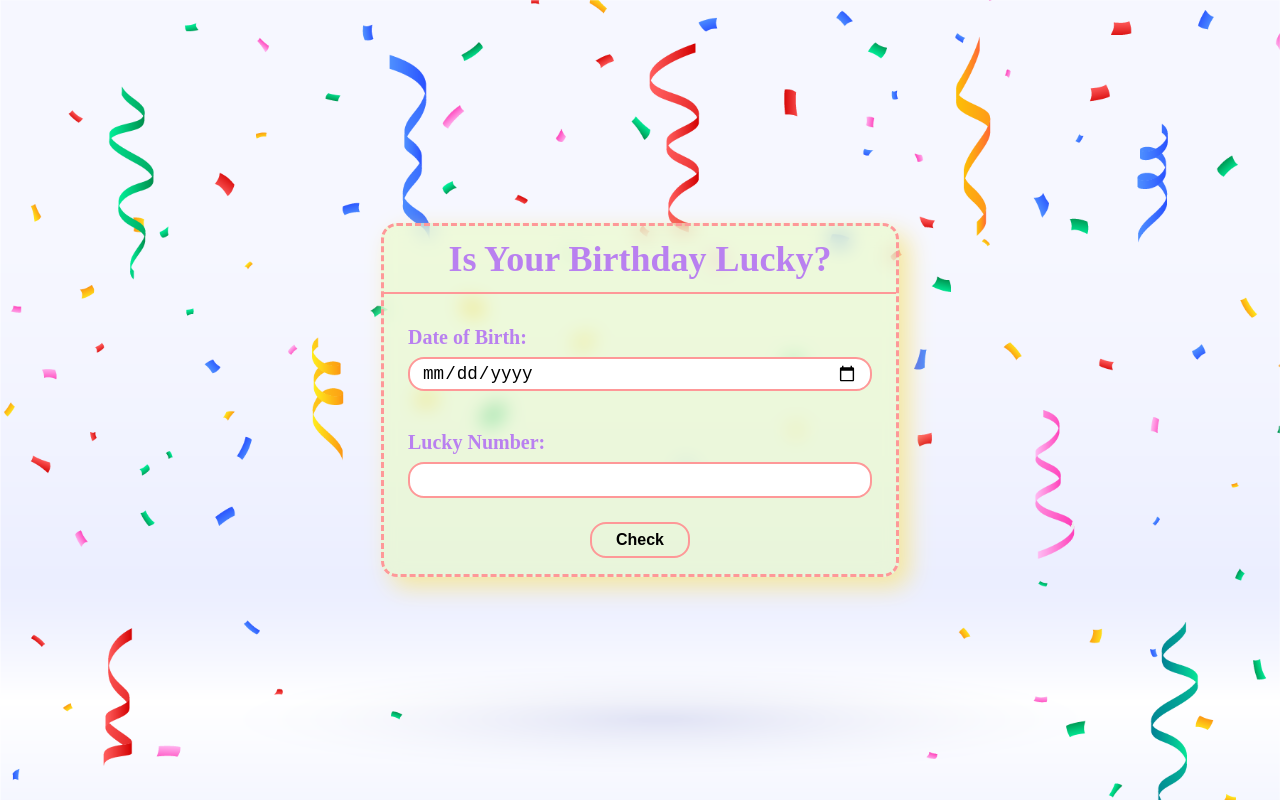
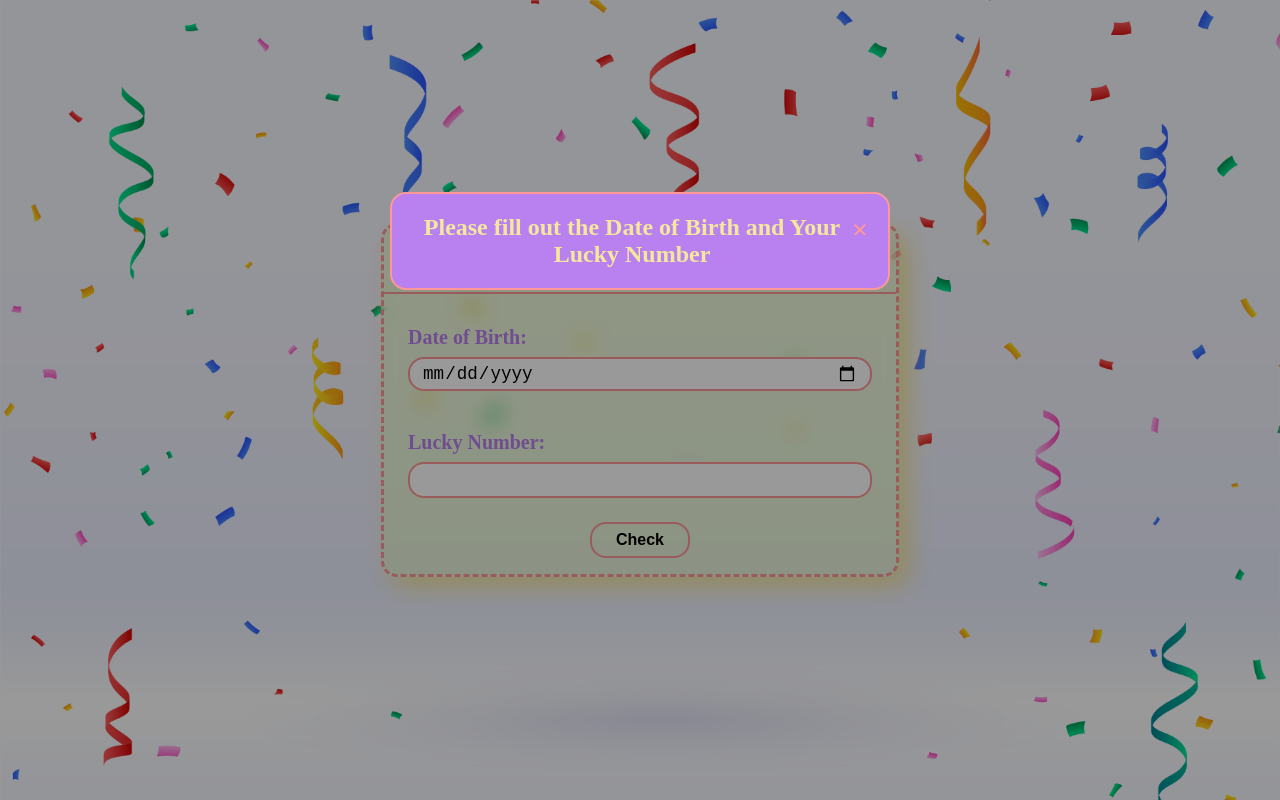
Before and after one commit to keshavkumar-in/neogCamp-isYourBirthdayLucky-app, a website: page index.html in a window 1280 px wide. Both pictures are taken after a click on the button "Check". Drawn offline with Linux system fonts and the light colour scheme.

Commit message:
feat: app working as expected

```diff
--- a/app.js
+++ b/app.js
@@ -0,0 +1,50 @@
+const dateOfBirth = document.querySelector("#TxtDob");
+const luckyNumber = document.querySelector("#TxtLuckyNo");
+
+const modal = document.querySelector("#modal");
+const modalBody = document.querySelector("#modalBody");
+const close = document.querySelector(".close");
+
+const checkBtn = document.querySelector("#checkBtn");
+
+const checkBirthdateIsLucky = () => {
+  const dob = dateOfBirth.value;
+  const number = luckyNumber.value;
+  const sum = calculateSum(dob);
+
+  if (dob === "" || number === "") {
+    modalBody.innerHTML = `<div><h2>Please fill out the Date of Birth and Your Lucky Number</h2></div>`;
+    modal.style.display = "block";
+  } else {
+    if (sum % number === 0) {
+      modalBody.innerHTML = `<div><img src="./Happy.gif" width="100%"/></div><div><h2>WooHoo! Your birthday is lucky!!</h2></div>`;
+      modal.style.display = "block";
+    } else {
+      modalBody.innerHTML = `<div><img src="./Sad.gif" width="80%"/></div><div><h2>Ohoo! Your birthday is not lucky!!</h2></div>`;
+      modal.style.display = "block";
+    }
+  }
+};
+
+const calculateSum = (dob) => {
+  dob = dob.replaceAll("-", "");
+  let sum = 0;
+  for (let i = 0; i < dob.length; i++) {
+    sum = sum + Number(dob.charAt(i));
+  }
+  return sum;
+};
+
+checkBtn.addEventListener("click", checkBirthdateIsLucky);
+
+close.onclick = () => {
+  modal.style.display = "none";
+  modalBody.innerHTML = "";
+};
+
+window.onclick = function (event) {
+  if (event.target === modal) {
+    modal.style.display = "none";
+    modalBody.innerHTML = "";
+  }
+};
--- a/index.html
+++ b/index.html
@@ -21,15 +21,18 @@
             </div>
             <div class="input-group">
               <label for="Dob">Lucky Number:</label>
-              <input type="text" id="TxtDob" />
+              <input type="text" id="TxtLuckyNo" />
             </div>
-            <button class="btn">Check</button>
+            <button class="btn" id="checkBtn">Check</button>
           </div>
         </div>
       </div>
-      <div class="modal">
-        <div class="modal-content">
+      <div class="modal" id="modal">
+        <div class="modal-content" id="content">
+          <span class="close">&times;</span>
+          <div id="modalBody">
 
+          </div>
         </div>
       </div>
     <script src="app.js"></script>
--- a/style.css
+++ b/style.css
@@ -76,7 +76,48 @@ input[type="text"] {
   font-weight: bolder;
 }
 .btn:hover {
+  cursor: pointer;
   background: var(--primary-color);
   color: var(--secondary-color);
   border: 2px solid var(--secondary-color);
 }
+
+.modal {
+  display: none;
+  position: fixed;
+  z-index: 1;
+  left: 0;
+  top: 0;
+  width: 100%;
+  height: 100%;
+  overflow: auto;
+  background-color: rgb(0, 0, 0);
+  background-color: rgba(0, 0, 0, 0.4);
+}
+
+.modal-content {
+  background-color: var(--primary-color);
+  margin: 15% auto;
+  padding: 20px;
+  border: 2px solid var(--border-color);
+  border-radius: 1rem;
+  width: 500px;
+  text-align: center;
+  color: var(--secondary-color);
+  -webkit-backdrop-filter: blur(10px);
+  backdrop-filter: blur(10px);
+}
+
+.close {
+  color: var(--border-color);
+  float: right;
+  font-size: 28px;
+  font-weight: bold;
+}
+
+.close:hover,
+.close:focus {
+  color: black;
+  text-decoration: none;
+  cursor: pointer;
+}
```
Also changed, not shown: Happy.gif (added), Sad.gif (added).
